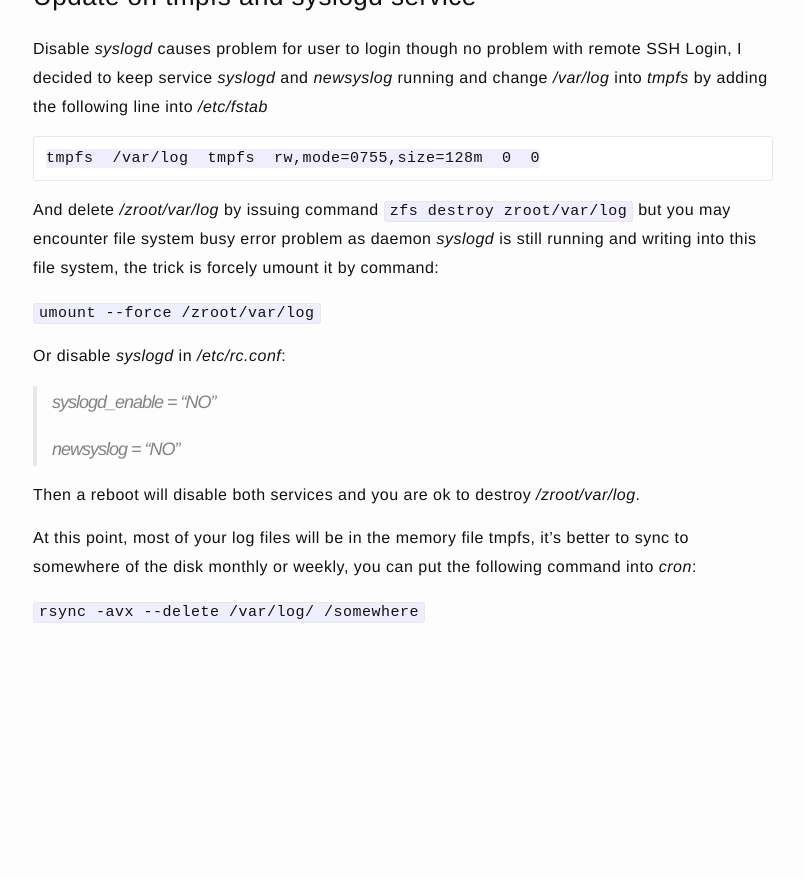
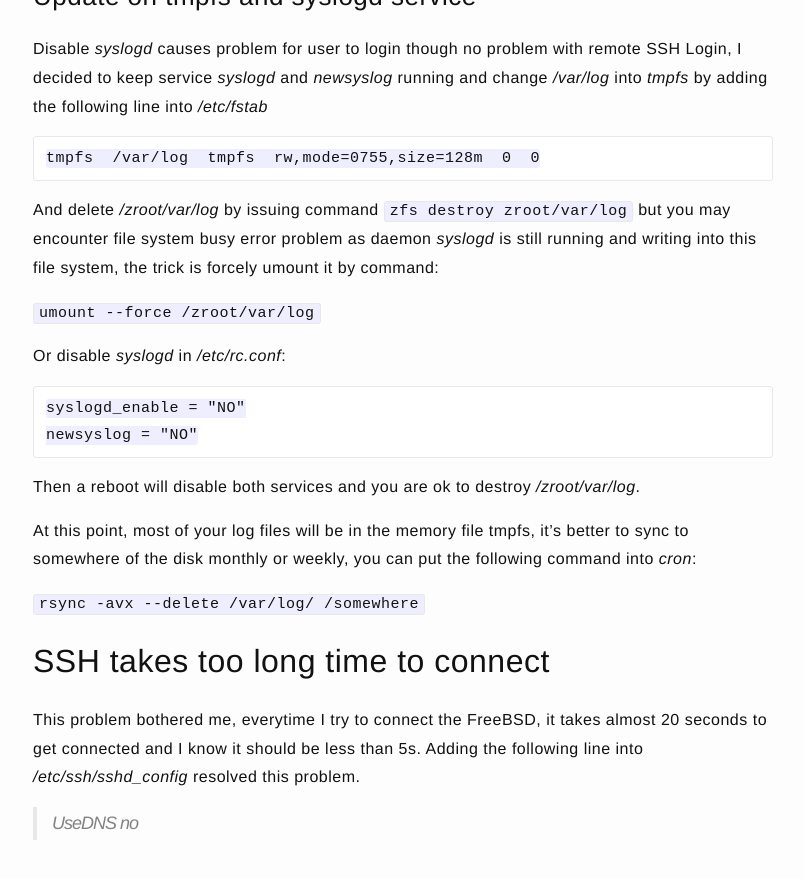
Before and after one commit to jazzi/jazzi.github.io, a Jekyll site: the page built from _posts/2023-12-21-hpe-microserver-gen10-with-freebsd.md, in a window 1280 px wide and 900 px high, scrolled down 2757 px. Shown: the top 879 px of the window, without its empty margins (237-1041 px from the left). Built offline with Jekyll 4.4.1, drawn with Linux system fonts in a browser that asks for light colours; before the commit the page ends 3443 px from its top, so only the background shows below that.

Commit message:
add more content

````diff
--- a/_posts/2023-12-21-hpe-microserver-gen10-with-freebsd.md
+++ b/_posts/2023-12-21-hpe-microserver-gen10-with-freebsd.md
@@ -101,12 +101,19 @@ And delete */zroot/var/log* by issuing command `zfs destroy zroot/var/log` but y
 
 Or disable *syslogd* in */etc/rc.conf*:
 
-> syslogd_enable = "NO"
->
-> newsyslog = "NO"
+```
+syslogd_enable = "NO"
+newsyslog = "NO"
+```
 
 Then a reboot will disable both services and you are ok to destroy */zroot/var/log*.
 
 At this point, most of your log files will be in the memory file tmpfs, it's better to sync to somewhere of the disk monthly or weekly, you can put the following command into *cron*:
 
 `rsync -avx --delete /var/log/ /somewhere`
+
+## SSH takes too long time to connect
+
+This problem bothered me, everytime I try to connect the FreeBSD, it takes almost 20 seconds to get connected and I know it should be less than 5s. Adding the following line into */etc/ssh/sshd_config* resolved this problem.
+
+> UseDNS no
````
